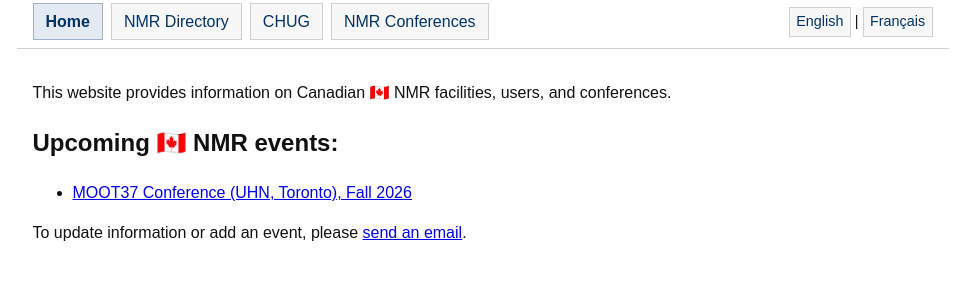
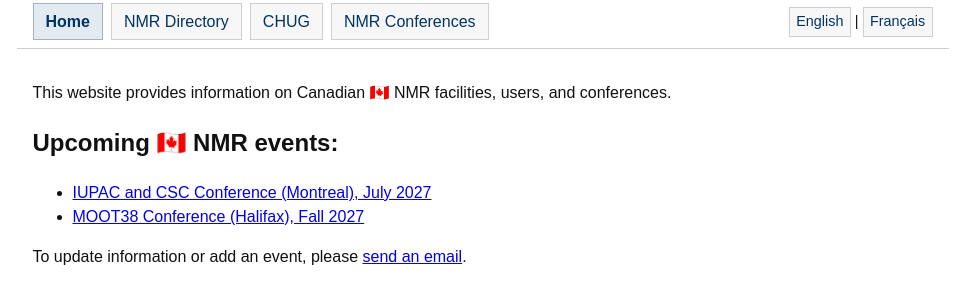
Before and after one commit to sameerwahid/sameerwahid.github.io, a plain HTML site: page en/index.html in a window 1280 px wide. Shown: the part 376-680 px from the top of the page, without its empty margins (150-1114 px from the left). Drawn offline with Linux system fonts and the light colour scheme.

Commit message:
Add upcoming NMR events to index.html

```diff
--- a/en/index.html
+++ b/en/index.html
@@ -44,7 +44,8 @@
         <p>This website provides information on Canadian 🇨🇦 NMR facilities, users, and conferences.</p>
         <h2>Upcoming 🇨🇦 NMR events:</h2>
         <ul>
-          <li><a href="https://mootnmr.org">MOOT37 Conference (UHN, Toronto), Fall 2026</a></li>
+          <li><a href="https://www.cheminst.ca/conference/iupac-csc-2027/">IUPAC and CSC Conference (Montreal), July 2027</a></li>
+          <li><a href="https://mootnmr.org">MOOT38 Conference (Halifax), Fall 2027</a></li>
         </ul>
         <p>
           To update information or add an event, please <a href="mailto:webadmin@nmrx.ca">send an email</a>.</p>
```
